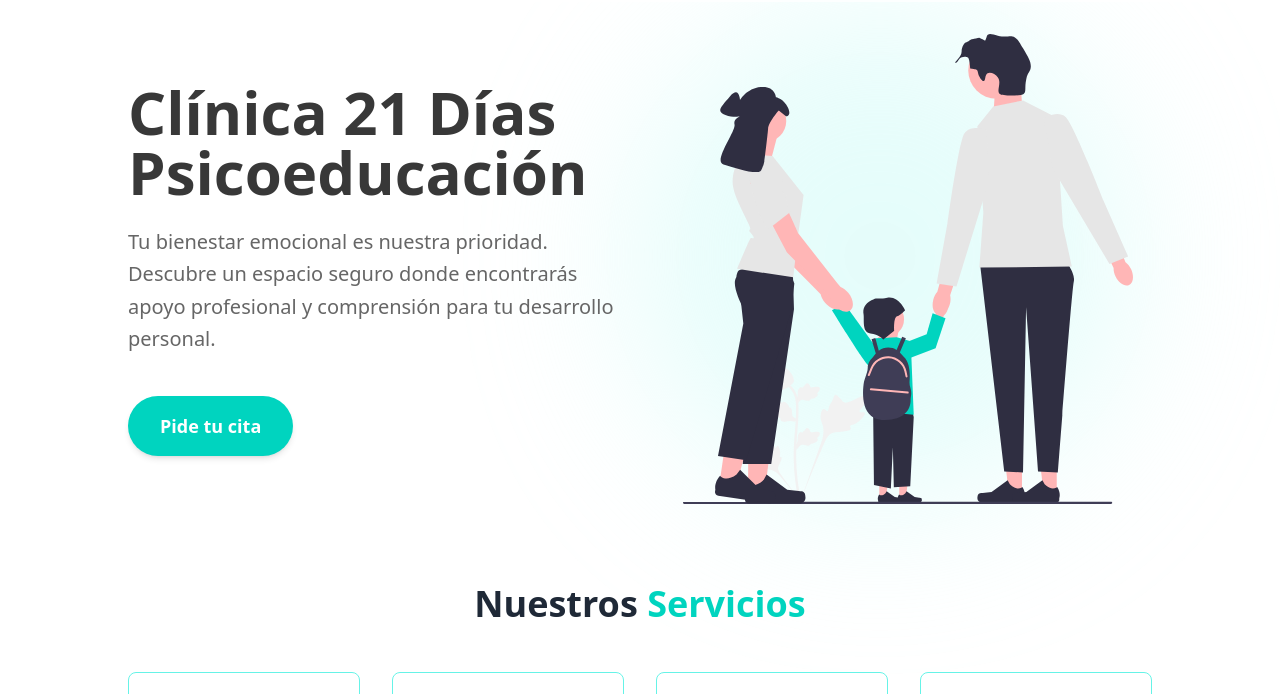
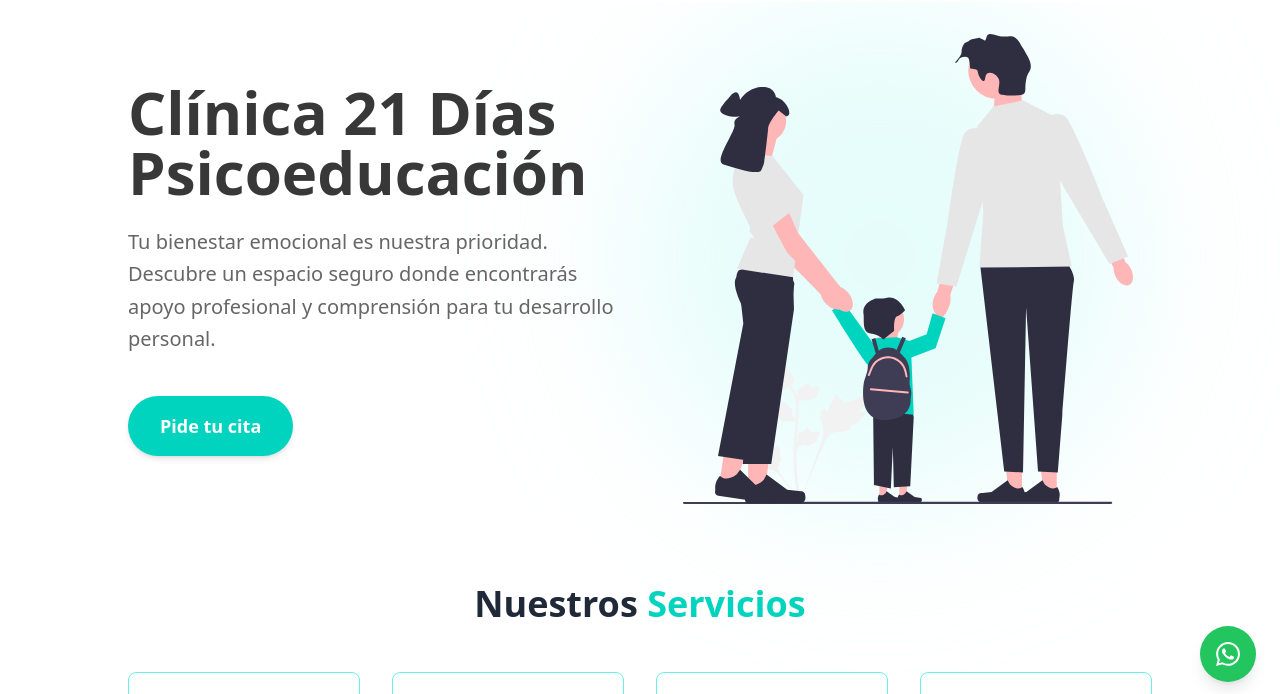
Before and after one commit to adriroca20/clinica-21-dias, an Astro site: page / in a window 1280 px wide. Shown: the part 94-788 px from the top of the page. Built offline with nearby package versions, Linux system fonts and the light colour scheme; Astro itself is replaced by a stand-in of ours.

Commit message:
Añadido boton contacto whatsapp

```diff
--- a/src/components/Contact.astro
+++ b/src/components/Contact.astro
@@ -1,7 +1,8 @@
 ---
 import InstagramIcon from "../svgs/instagram-icon.astro";
 import WhatsappIcon from "../svgs/Whatsapp-icon.astro";
-
+const whatsappNumber = "+34640205738"; // Reemplaza con tu número de WhatsApp
+const whatsappMessage = "Hola! Me gustaría obtener más información sobre vuestras terapias";
 ---
 
 <section class="py-20" id="contacto">
@@ -66,7 +67,7 @@
             </a>
 
             <a
-              href="https://wa.me/34640205738"
+              href={`https://wa.me/${whatsappNumber}?text=${encodeURIComponent(whatsappMessage)}`}
               target="_blank"
               rel="noopener noreferrer"
               class="flex items-center space-x-4 text-gray-600 hover:text-primary-500 transition-colors"
--- /dev/null
+++ b/src/components/WhatsAppButton.astro
@@ -0,0 +1,20 @@
+---
+const whatsappNumber = "+34640205738"; // Reemplaza con tu número de WhatsApp
+const whatsappMessage = "Hola! Me gustaría obtener más información sobre vuestras terapias"; // Mensaje predeterminado
+---
+
+<a
+  href={`https://wa.me/${whatsappNumber}?text=${encodeURIComponent(whatsappMessage)}`}
+  class="fixed bottom-6 right-6 bg-green-500 text-white rounded-full p-4 shadow-lg hover:bg-green-600 transition-all duration-300 z-50"
+  target="_blank"
+  rel="noopener noreferrer"
+  aria-label="Contactar por WhatsApp"
+>
+  <svg
+    xmlns="http://www.w3.org/2000/svg"
+    class="w-6 h-6"
+    fill="currentColor"
+    viewBox="0 0 24 24">
+    <path d="M.057 24l1.687-6.163c-1.041-1.804-1.588-3.849-1.587-5.946.003-6.556 5.338-11.891 11.893-11.891 3.181.001 6.167 1.24 8.413 3.488 2.245 2.248 3.481 5.236 3.48 8.414-.003 6.557-5.338 11.892-11.893 11.892-1.99-.001-3.951-.5-5.688-1.448l-6.305 1.654zm6.597-3.807c1.676.995 3.276 1.591 5.392 1.592 5.448 0 9.886-4.434 9.889-9.885.002-5.462-4.415-9.89-9.881-9.892-5.452 0-9.887 4.434-9.889 9.884-.001 2.225.651 3.891 1.746 5.634l-.999 3.648 3.742-.981zm11.387-5.464c-.074-.124-.272-.198-.57-.347-.297-.149-1.758-.868-2.031-.967-.272-.099-.47-.149-.669.149-.198.297-.768.967-.941 1.165-.173.198-.347.223-.644.074-.297-.149-1.255-.462-2.39-1.475-.883-.788-1.48-1.761-1.653-2.059-.173-.297-.018-.458.13-.606.134-.133.297-.347.446-.521.151-.172.2-.296.3-.495.099-.198.05-.372-.025-.521-.075-.148-.669-1.611-.916-2.206-.242-.579-.487-.501-.669-.51l-.57-.01c-.198 0-.52.074-.792.372s-1.04 1.016-1.04 2.479 1.065 2.876 1.213 3.074c.149.198 2.095 3.2 5.076 4.487.709.306 1.263.489 1.694.626.712.226 1.36.194 1.872.118.571-.085 1.758-.719 2.006-1.413.248-.695.248-1.29.173-1.414z"/>
+  </svg>
+</a>
--- a/src/layouts/Layout.astro
+++ b/src/layouts/Layout.astro
@@ -1,6 +1,7 @@
 ---
 import Navbar from '../components/Navbar.astro';
 import Background from '../components/Background.astro';
+import WhatsAppButton from '../components/WhatsAppButton.astro';
 interface Props {
 	title: string;
 }
@@ -22,5 +23,6 @@
 		<Navbar />
 		<slot/>
 		<Background />
+		<WhatsAppButton />
 	</body>
 </html>
```
